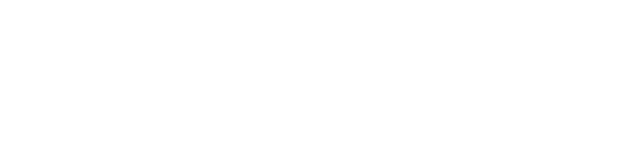
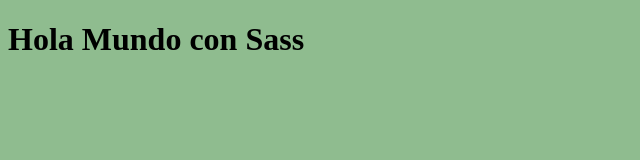
Before and after one commit to Aikarubi/festival-de-musica, a website: page index.html in a window 1280 px wide. Shown: the whole page, without its empty margins (0-640 px from the left). Drawn offline with Linux system fonts and the light colour scheme.

Commit message:
compilar SASS

```diff
--- a/index.html
+++ b/index.html
@@ -3,9 +3,10 @@
 <head>
     <meta charset="UTF-8">
     <meta name="viewport" content="width=device-width, initial-scale=1.0">
+    <link rel="stylesheet" href="build/css/app.css">
     <title>Festival DE Música</title>
 </head>
 <body>
-
+    <h1> Hola Mundo con Sass </h1>
 </body>
 </html>
--- a/package.json
+++ b/package.json
@@ -4,7 +4,7 @@
   "description": "Aprendiendo SASS y NPM",
   "main": "index.js",
   "scripts": {
-    "test": "echo \"Error: no test specified\" && exit 1"
+    "sass": "sass src/scss:build/css"
   },
   "repository": {
     "type": "git",
--- /dev/null
+++ b/src/scss/app.scss
@@ -0,0 +1,3 @@
+body {
+    background-color: darkseagreen;
+}
```
Also changed, not shown: build/css/app.css (added), 1 other file.
